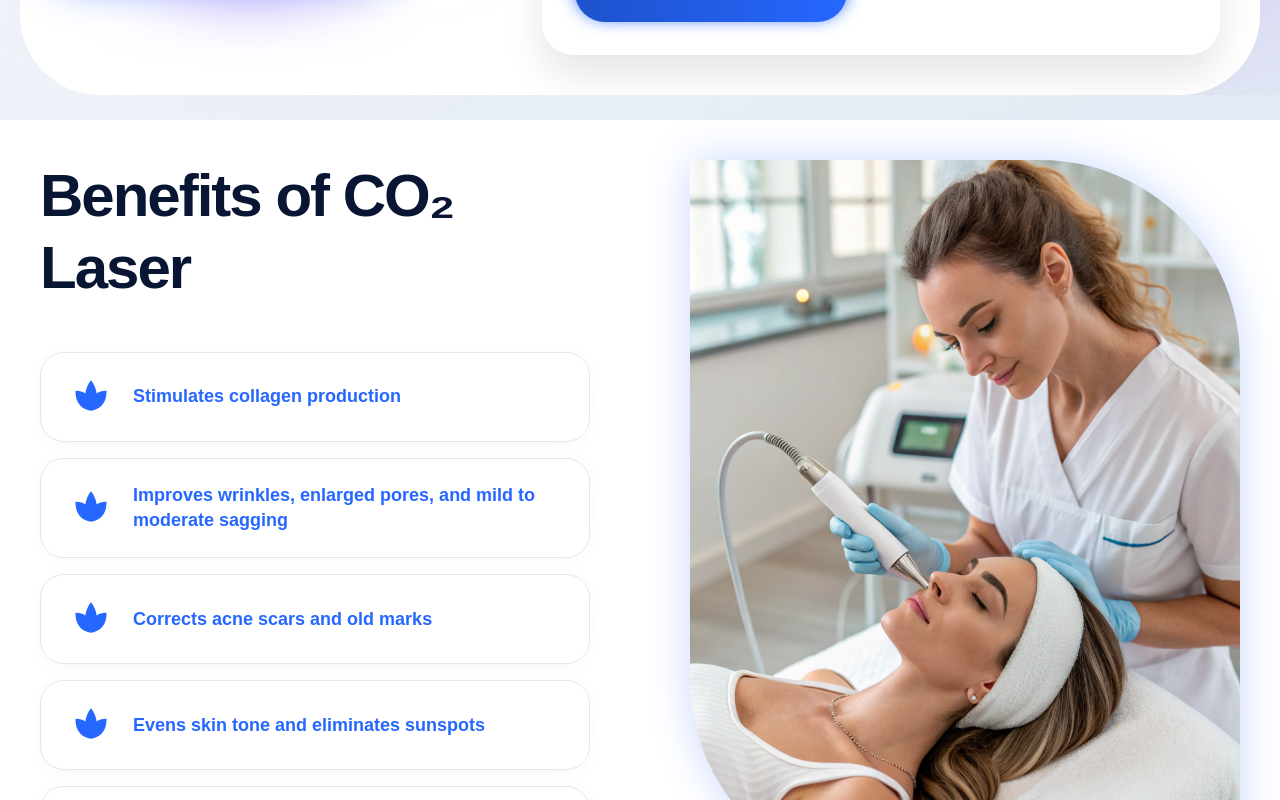
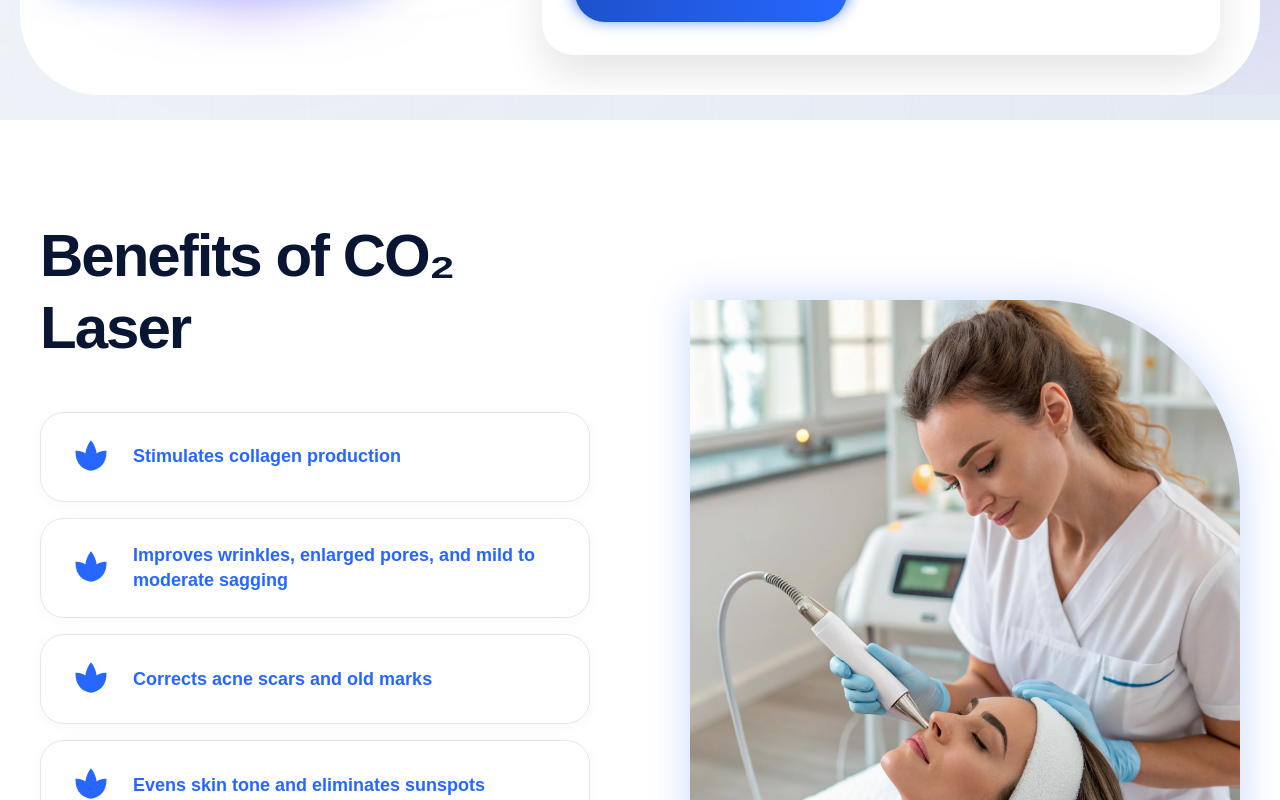
Before and after one commit to Webtech87/LazerCO2, a React (Vite) app in the folder client/: page / in a window 1280 px wide. Shown: the part 1480-2280 px from the top of the page. Built offline with nearby package versions, Linux system fonts and the light colour scheme.

Commit message:
fix the benefits section design and responsivness

```diff
--- a/client/src/components/Benefits/Benefits.css
+++ b/client/src/components/Benefits/Benefits.css
@@ -1,6 +1,6 @@
 /* Base Styles */
 .benefits-section {
-    padding: 40px;
+  padding: 80px 40px 40px 40px; /* 🚀 Increased top padding for more margin */
   font-family: 'Poppins', sans-serif;
 }
 
@@ -81,7 +81,7 @@
   line-height: 1.4;
 }
 
-  /* Image Section */
+/* Image Section - Enhanced positioning for desktop */
 .benefits-image {
   flex: 1;
   height: 719px;
@@ -89,16 +89,34 @@
   box-shadow: 0px 0px 40px 0px rgba(38,103,255,0.25);
   border-radius: 0 200px;
   position: sticky;
-    top: 40px;
+  top: 80px; /* 🚀 Increased from 40px to push image down more */
   background-size: cover;
   background-position: center;
   background-repeat: no-repeat;
-    min-height: 400px; /* Ensure minimum height even on smaller screens */
-    display: block; /* Ensure the element is displayed */
+  min-height: 400px;
+  display: block;
+  margin-top: 5rem; /* 🎯 Additional top margin to push image down */
+
+
 }
 
 /* Responsive Styles */
+@media screen and (min-width: 1400px) {
+  .benefits-section {
+    padding: 120px 40px 40px 40px; /* 🚀 Even more top padding on large screens */
+  }
+
+  .benefits-image {
+    top: 100px; /* 🎯 More space from top on large screens */
+    margin-top: 60px; /* 🎯 Additional margin */
+  }
+}
+
 @media screen and (max-width: 1200px) {
+  .benefits-section {
+    padding: 60px 40px 40px 40px; /* 🎯 Reduced but still more than original */
+  }
+
   .benefits-container {
     gap: 70px;
   }
@@ -109,10 +127,16 @@
 
   .benefits-image {
     height: 650px;
+    top: 60px;
+    margin-top: 230px;
   }
 }
 
 @media screen and (max-width: 1024px) {
+  .benefits-section {
+    padding: 50px 40px 40px 40px;
+  }
+
   .benefits-title {
     font-size: 3rem;
   }
@@ -123,17 +147,25 @@
 
   .benefits-image {
     height: 600px;
+    top: 50px;
+    margin-top: 20px;
   }
 }
 
+/* 📱 MOBILE: Content first, then image */
 @media screen and (max-width: 900px) {
+  .benefits-section {
+    padding: 40px 20px; /* 🎯 Reset to normal padding on mobile */
+  }
+
   .benefits-container {
-      flex-direction: column-reverse; /* Reverse order to show image first on mobile */
+    flex-direction: column; /* 🚀 Changed from column-reverse to column */
     gap: 50px;
   }
 
   .benefits-content {
     width: 100%;
+    order: 1; /* 🎯 Content comes first */
   }
 
   .benefits-image {
@@ -142,8 +174,10 @@
     border-radius: 0 100px;
     position: relative;
     top: 0;
-      margin-bottom: 20px; /* Add spacing below the image */
-      display: block; /* Ensure visibility */
+    margin-top: 0; /* 🎯 Reset margin on mobile */
+    margin-bottom: 20px;
+    display: block;
+    order: 2; /* 🎯 Image comes second */
   }
 }
 
@@ -155,10 +189,12 @@
   .benefits-title {
     font-size: 2.5rem; /* 40px */
     letter-spacing: -1px;
+    text-align: center; /* 🎯 Center title on mobile */
   }
 
   .benefits-content {
     gap: 30px;
+    align-items: center; /* 🎯 Center content on mobile */
   }
 
   .benefit-title {
@@ -167,6 +203,10 @@
 
   .benefit-card {
     padding: 16px 20px;
+  }
+
+  .benefits-image {
+    height: 400px; /* 🎯 Slightly reduced height */
   }
 }
 
@@ -178,10 +218,12 @@
   .benefits-title {
     font-size: 2rem; /* 32px */
     letter-spacing: -0.5px;
+    text-align: center; /* 🎯 Center title */
   }
 
   .benefits-content {
     gap: 24px;
+    align-items: center; /* 🎯 Center everything */
   }
 
   .benefit-card {
@@ -202,10 +244,22 @@
 
   .benefits-image {
     height: 300px;
-      min-height: 300px; /* Enforce minimum height */
+    min-height: 300px;
     border-radius: 0 60px;
     margin-bottom: 20px;
-      display: block !important; /* Force display with highest priority */
-      visibility: visible !important; /* Ensure visibility */
+    display: block !important;
+    visibility: visible !important;
+    margin-top: 3rem;
   }
 }
+
+/* 🚀 Additional desktop enhancements */
+@media screen and (min-width: 901px) {
+  .benefits-content {
+    padding-top: 20px; /* 🎯 Extra space at top of content */
+  }
+
+  .benefits-image {
+    transform: translateY(20px); /* 🎯 Push image down slightly */
+  }
+}
```
Lines whose indentation alone changed are shown as unchanged.
